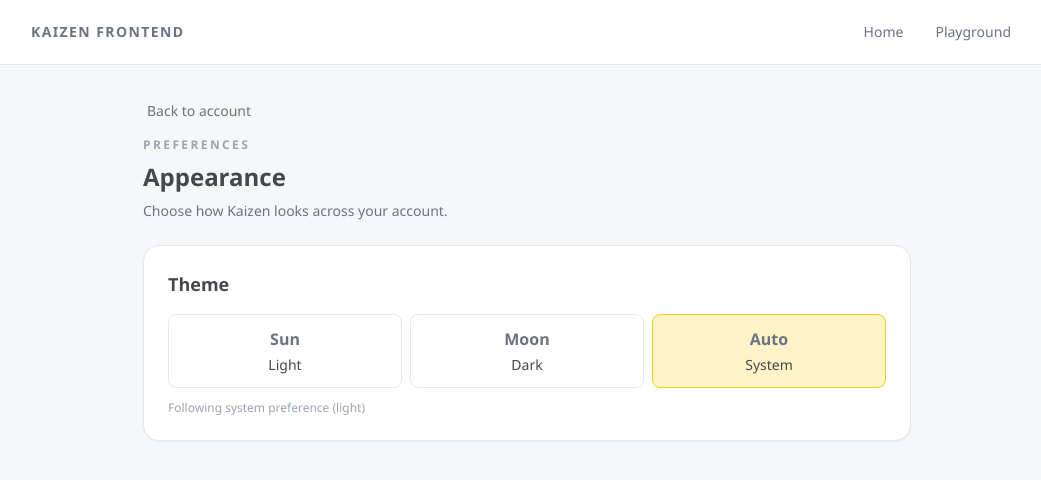
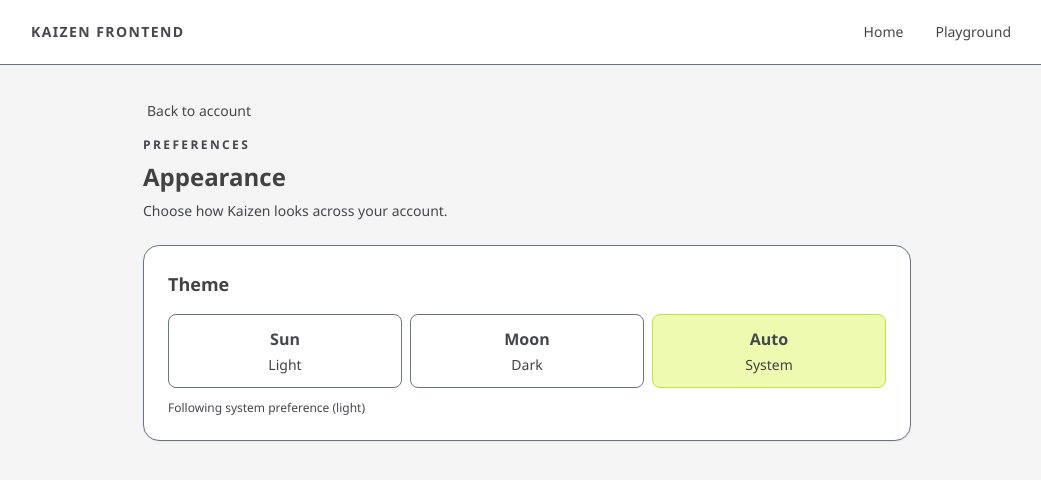
Before and after one commit to jlescarlan11/kaizen, a React (Vite) app in the folder frontend/: page /your-account/appearance in a window 1280 px wide. Shown: the top 480 px of the page, without its empty margins (113-1154 px from the left). Built offline with nearby package versions, Linux system fonts and the light colour scheme; no server answers.

Commit message:
fix(frontend): update theme colors for accessible contrast

```diff
--- a/frontend/src/styles/globals.css
+++ b/frontend/src/styles/globals.css
@@ -1,55 +1,65 @@
 /* Light Mode (Default) */
 :root {
   /* Background */
-  --color-background: rgb(245, 247, 248);
+  --color-background: #f5f5f5;
   --color-surface: #ffffff;
-  --color-surface-secondary: rgb(245, 247, 248);
+  --color-surface-secondary: #f5f5f5;
 
-  /* Border */
-  --color-border: #e5e7eb;
-  --color-border-strong: #d1d5db;
+  /* Borders */
+  --color-border: #6b7280;
+  --color-border-strong: #45474b;
 
   /* Text */
-  --color-text-primary: rgb(69, 71, 75);
-  --color-text-secondary: #6b7280;
-  --color-text-tertiary: #9ca3af;
+  --color-text-primary: #424242;
+  --color-text-secondary: #45474b;
+  --color-text-tertiary: #45474b;
   --color-text-inverse: #ffffff;
 
-  /* Primary */
-  --color-primary: rgb(244, 206, 20);
-  --color-primary-hover: #d69e12;
-  --color-primary-active: #b87510;
-  --color-primary-light: #fef3c7;
+  /* Primary (Lime) */
+  --color-primary: #b9e937;
+  --color-primary-hover: #a3d22f;
+  --color-primary-active: #8dba24;
+  --color-primary-light: #edfab0;
   --color-primary-dark: #92400e;
 
   /* Success */
-  --color-success: rgb(55, 151, 119);
-  --color-success-hover: #2d7a61;
-  --color-success-light: #d1fae5;
-  --color-success-dark: #1a4434;
+  --color-success: #2d7a61;
+  --color-success-hover: #256b55;
+  --color-success-active: #1d5a48;
+  --color-success-light: #d7f3e8;
+  --color-success-dark: #174337;
 
   /* Error */
-  --color-error: #ef4444;
-  --color-error-hover: #dc2626;
+  --color-error: #dc2626;
+  --color-error-hover: #b91c1c;
+  --color-error-active: #991b1b;
   --color-error-light: #fee2e2;
   --color-error-dark: #7f1d1d;
 
-  /* Warning */
-  --color-warning: #f97316;
+  /* Warning - darkened for accessible white text */
+  --color-warning: #c2410c;
+  --color-warning-hover: #9a3412;
+  --color-warning-active: #7c2d12;
   --color-warning-light: #ffedd5;
   --color-warning-dark: #7c2d12;
 
   /* Info */
-  --color-info: #3b82f6;
+  --color-info: #2563eb;
+  --color-info-hover: #1d4ed8;
+  --color-info-active: #1e40af;
   --color-info-light: #dbeafe;
   --color-info-dark: #1e3a8a;
 
-  /* Semantic Financial */
-  --color-budget-safe: rgb(55, 151, 119);
-  --color-budget-warning: #f97316;
-  --color-budget-danger: #ef4444;
-  --color-income: rgb(55, 151, 119);
-  --color-expense: #ef4444;
+  /* Financial */
+  --color-income: #2d7a61;
+  --color-expense: #dc2626;
+
+  /* Accessible on-color text */
+  --color-on-primary: #424242;
+  --color-on-success: #ffffff;
+  --color-on-error: #ffffff;
+  --color-on-warning: #ffffff;
+  --color-on-info: #ffffff;
 
   /* Shadows */
   --shadow-sm: 0 1px 2px 0 rgb(0 0 0 / 0.05);
@@ -61,55 +71,65 @@
 .dark,
 [data-theme='dark'] {
   /* Background */
-  --color-background: #0a0a0b;
-  --color-surface: #1f2937;
-  --color-surface-secondary: #111827;
+  --color-background: #2c2c2c;
+  --color-surface: #424242;
+  --color-surface-secondary: #383838;
 
-  /* Border */
-  --color-border: #374151;
-  --color-border-strong: rgb(69, 71, 75);
+  /* Borders */
+  --color-border: #9ca3af;
+  --color-border-strong: #d1d5db;
 
   /* Text */
-  --color-text-primary: #f5f7f8;
-  --color-text-secondary: #d1d5db;
-  --color-text-tertiary: #9ca3af;
-  --color-text-inverse: rgb(69, 71, 75);
+  --color-text-primary: #f5f5f5;
+  --color-text-secondary: #e0e0e0;
+  --color-text-tertiary: #d1d5db;
+  --color-text-inverse: #424242;
 
-  /* Primary */
-  --color-primary: #fcd34d;
-  --color-primary-hover: #fbbf24;
-  --color-primary-active: #fde68a;
-  --color-primary-light: #92400e;
-  --color-primary-dark: #fffbeb;
+  /* Primary - adjusted to pass with dark text */
+  --color-primary: #32cd32;
+  --color-primary-hover: #22c55e;
+  --color-primary-active: #16a34a;
+  --color-primary-light: #14532d;
+  --color-primary-dark: #dcfce7;
 
   /* Success */
-  --color-success: #6ee7b7;
-  --color-success-hover: #34d399;
-  --color-success-light: #1a4434;
-  --color-success-dark: #ecfdf5;
+  --color-success: #b9e937;
+  --color-success-hover: #a3d22f;
+  --color-success-active: #8dba24;
+  --color-success-light: #517a13;
+  --color-success-dark: #edfab0;
 
   /* Error */
-  --color-error: #fca5a5;
-  --color-error-hover: #f87171;
+  --color-error: #fee2e2;
+  --color-error-hover: #fca5a5;
+  --color-error-active: #f87171;
   --color-error-light: #7f1d1d;
   --color-error-dark: #fef2f2;
 
   /* Warning */
   --color-warning: #fdba74;
+  --color-warning-hover: #fb923c;
+  --color-warning-active: #f97316;
   --color-warning-light: #7c2d12;
   --color-warning-dark: #fff7ed;
 
   /* Info */
-  --color-info: #93c5fd;
+  --color-info: #dbeafe;
+  --color-info-hover: #bfdbfe;
+  --color-info-active: #93c5fd;
   --color-info-light: #1e3a8a;
   --color-info-dark: #eff6ff;
 
-  /* Semantic Financial */
-  --color-budget-safe: rgb(55, 151, 119);
-  --color-budget-warning: #f97316;
-  --color-budget-danger: #ef4444;
-  --color-income: #6ee7b7;
-  --color-expense: #fca5a5;
+  /* Financial */
+  --color-income: #b9e937;
+  --color-expense: #fee2e2;
+
+  /* Accessible on-color text */
+  --color-on-primary: #424242;
+  --color-on-success: #424242;
+  --color-on-error: #424242;
+  --color-on-warning: #424242;
+  --color-on-info: #424242;
 
   /* Shadows */
   --shadow-sm: 0 1px 2px 0 rgb(0 0 0 / 0.3);
@@ -120,55 +140,65 @@
 @media (prefers-color-scheme: dark) {
   :root:not(.light):not([data-theme='light']) {
     /* Background */
-    --color-background: #0a0a0b;
-    --color-surface: #1f2937;
-    --color-surface-secondary: #111827;
+    --color-background: #2c2c2c;
+    --color-surface: #424242;
+    --color-surface-secondary: #383838;
 
-    /* Border */
-    --color-border: #374151;
-    --color-border-strong: rgb(69, 71, 75);
+    /* Borders */
+    --color-border: #9ca3af;
+    --color-border-strong: #d1d5db;
 
     /* Text */
-    --color-text-primary: #f5f7f8;
-    --color-text-secondary: #d1d5db;
-    --color-text-tertiary: #9ca3af;
-    --color-text-inverse: rgb(69, 71, 75);
+    --color-text-primary: #f5f5f5;
+    --color-text-secondary: #e0e0e0;
+    --color-text-tertiary: #d1d5db;
+    --color-text-inverse: #424242;
 
     /* Primary */
-    --color-primary: #fcd34d;
-    --color-primary-hover: #fbbf24;
-    --color-primary-active: #fde68a;
-    --color-primary-light: #92400e;
-    --color-primary-dark: #fffbeb;
+    --color-primary: #32cd32;
+    --color-primary-hover: #22c55e;
+    --color-primary-active: #16a34a;
+    --color-primary-light: #14532d;
+    --color-primary-dark: #dcfce7;
 
     /* Success */
-    --color-success: #6ee7b7;
-    --color-success-hover: #34d399;
-    --color-success-light: #1a4434;
-    --color-success-dark: #ecfdf5;
+    --color-success: #b9e937;
+    --color-success-hover: #a3d22f;
+    --color-success-active: #8dba24;
+    --color-success-light: #517a13;
+    --color-success-dark: #edfab0;
 
     /* Error */
-    --color-error: #fca5a5;
-    --color-error-hover: #f87171;
+    --color-error: #fee2e2;
+    --color-error-hover: #fca5a5;
+    --color-error-active: #f87171;
     --color-error-light: #7f1d1d;
     --color-error-dark: #fef2f2;
 
     /* Warning */
     --color-warning: #fdba74;
+    --color-warning-hover: #fb923c;
+    --color-warning-active: #f97316;
     --color-warning-light: #7c2d12;
     --color-warning-dark: #fff7ed;
 
     /* Info */
-    --color-info: #93c5fd;
+    --color-info: #dbeafe;
+    --color-info-hover: #bfdbfe;
+    --color-info-active: #93c5fd;
     --color-info-light: #1e3a8a;
     --color-info-dark: #eff6ff;
 
-    /* Semantic Financial */
-    --color-budget-safe: rgb(55, 151, 119);
-    --color-budget-warning: #f97316;
-    --color-budget-danger: #ef4444;
-    --color-income: #6ee7b7;
-    --color-expense: #fca5a5;
+    /* Financial */
+    --color-income: #b9e937;
+    --color-expense: #fee2e2;
+
+    /* Accessible on-color text */
+    --color-on-primary: #424242;
+    --color-on-success: #424242;
+    --color-on-error: #424242;
+    --color-on-warning: #424242;
+    --color-on-info: #424242;
 
     /* Shadows */
     --shadow-sm: 0 1px 2px 0 rgb(0 0 0 / 0.3);
```
Also changed, not shown: frontend/src/shared/styles/index.css (+18 -0 lines), 1 other file (tests, documents, lock files or other folders).
